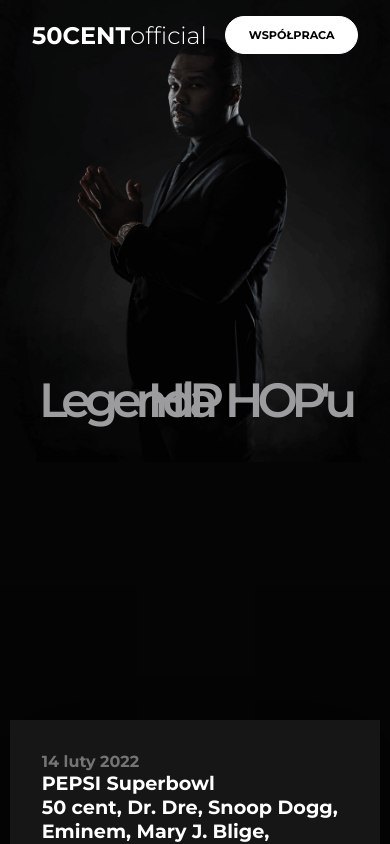
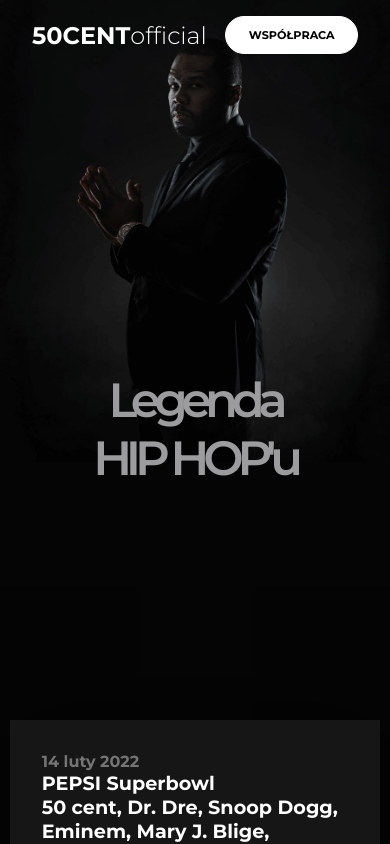
Before and after one commit to pietroczuk/sample-1-day-react-sprint, a React (Create React App) app: page / in a window 390 px wide. Shown: the top 844 px of the page. Built offline with nearby package versions, Linux system fonts and the light colour scheme.

Commit message:
add RWD styles to hero section

```diff
--- a/src/components/ui/pageSections/mediaSection/MediaSection.module.scss
+++ b/src/components/ui/pageSections/mediaSection/MediaSection.module.scss
@@ -52,12 +52,12 @@
         padding: 1em;
 
         .sectionSubtitle {
-            font-size: 0.75em;
+            font-size: 0.8em;
             max-width: 95%;
         }
 
         .videoCointainer {
-            margin-top: 3em;
+            margin-top   : 3em;
             margin-bottom: 3em;
         }
     }
--- a/src/components/ux/heroImage/HeroImage.module.scss
+++ b/src/components/ux/heroImage/HeroImage.module.scss
@@ -69,11 +69,13 @@
 
 @media (max-width: 600px) {
     .heroCointaner {
+        overflow: hidden;
+
         .heroImage {
             width: 100%;
 
             img {
-                width: 100%;
+                width : 100%;
                 height: auto;
             }
         }
@@ -82,5 +84,40 @@
         .rightContent {
             font-size: 3em;
         }
+
+        .leftContent {
+            left     : 50%;
+            transform: translateY(-50%) translateX(-50%);
+        }
+
+        .rightContent {
+            white-space: nowrap;
+            right      : 50%;
+            transform  : translateY(50%) translateX(50%);
+        }
+    }
+
+    @keyframes fadeInLeft {
+        from {
+            opacity: 0;
+            left   : 100%;
+        }
+
+        to {
+            opacity: 1;
+            left   : 50%;
+        }
+    }
+
+    @keyframes fadeInRight {
+        from {
+            opacity: 0;
+            right  : 100%;
+        }
+
+        to {
+            opacity: 1;
+            right  : 50%;
+        }
     }
 }
```
